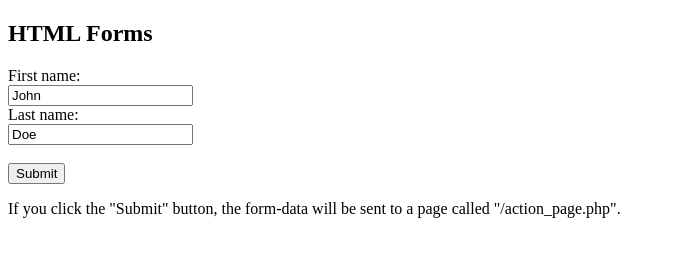
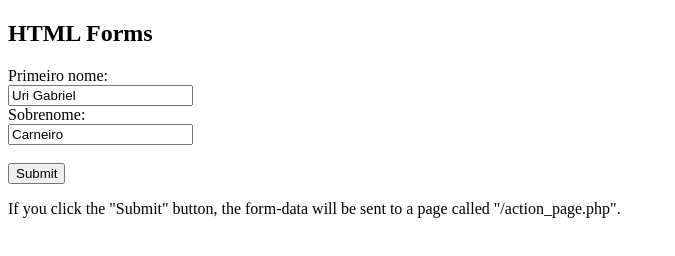
Before and after one commit to UGC-06/UGC-06.github.io, a plain HTML site: page index.html in a window 1280 px wide. Shown: the whole page, without its empty margins (0-675 px from the left). Drawn offline with Linux system fonts and the light colour scheme.

Commit message:
Update index.html

```diff
--- a/index.html
+++ b/index.html
@@ -5,10 +5,10 @@
 <h2>HTML Forms</h2>
 
 <form action="/action_page.php">
-  <label for="fname">First name:</label><br>
-  <input type="text" id="fname" name="fname" value="John"><br>
-  <label for="lname">Last name:</label><br>
-  <input type="text" id="lname" name="lname" value="Doe"><br><br>
+  <label for="pnome">Primeiro nome:</label><br>
+  <input type="text" id="fname" name="pnome" value="Uri Gabriel"><br>
+  <label for="unome">Sobrenome:</label><br>
+  <input type="text" id="unome" name="unome" value="Carneiro"><br><br>
   <input type="submit" value="Submit">
 </form>
 
```
